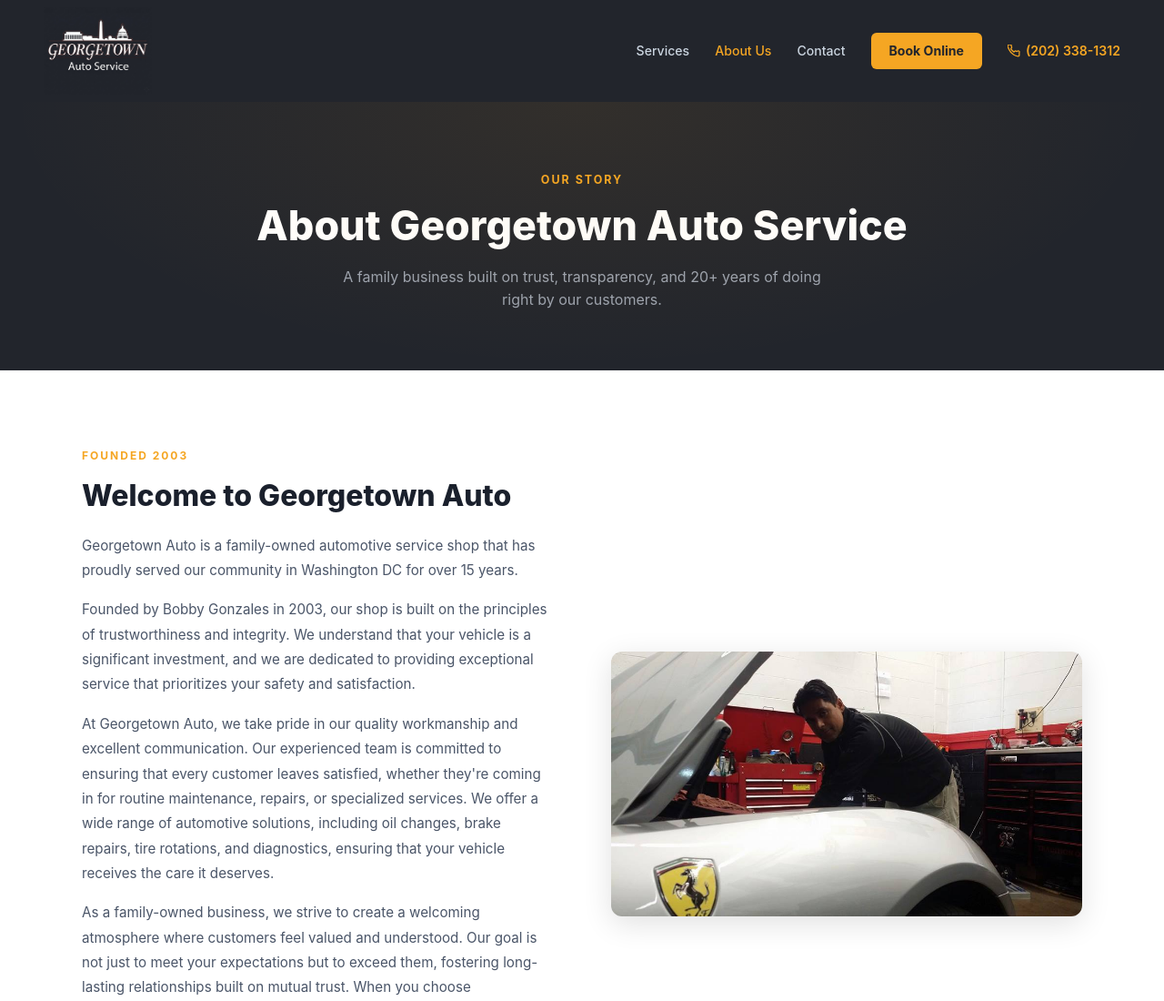
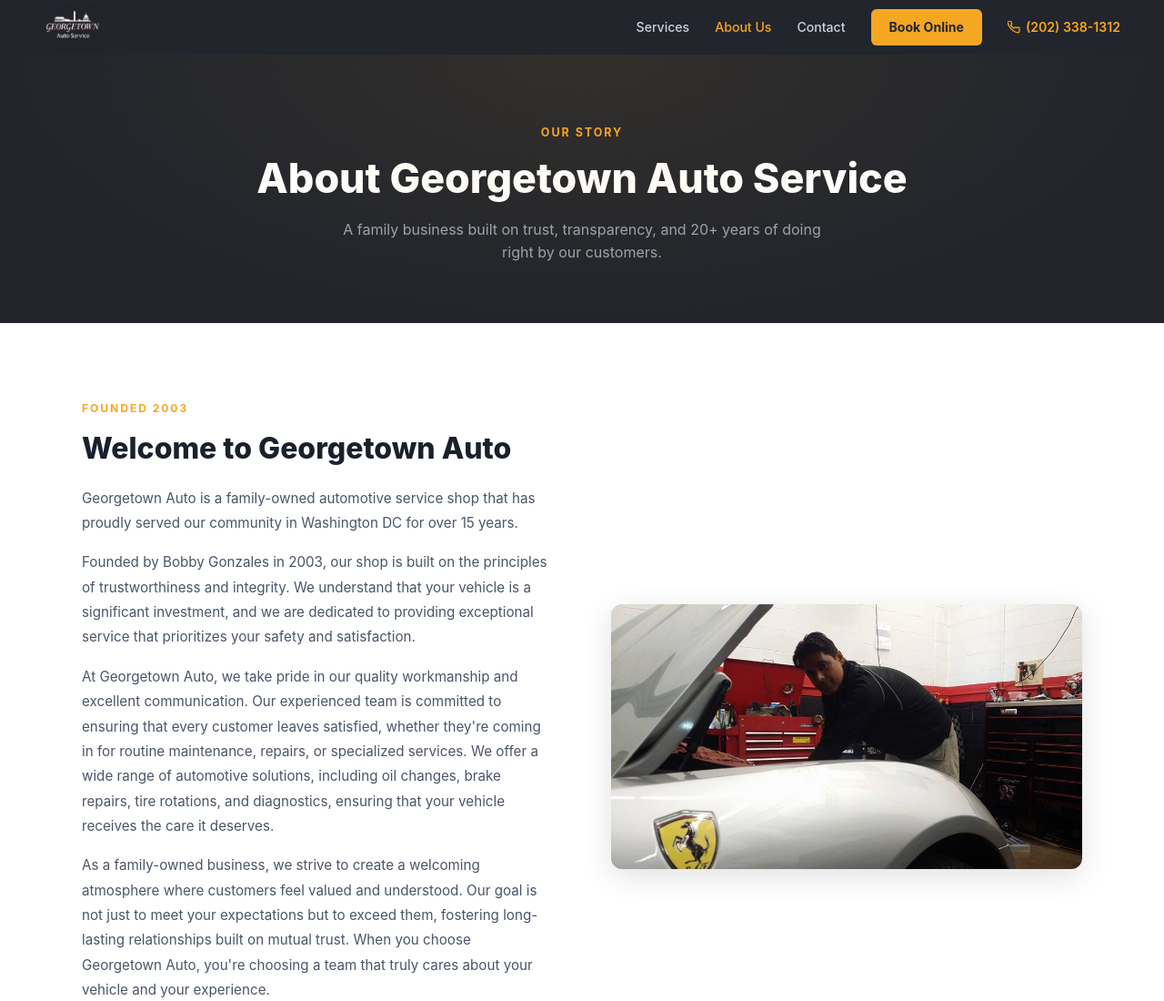
Before and after one commit to vasilyc-ai/georgetownauto, a plain HTML site: page about.html in a window 1280 px wide. Shown: the top 1100 px of the page at 91% size. Drawn offline with Linux system fonts and the light colour scheme.

Commit message:
slim header

```diff
--- a/about.html
+++ b/about.html
@@ -32,14 +32,14 @@
       top: 0;
       z-index: 1000;
       background: var(--dark);
-      padding: 8px 48px;
+      padding: 4px 48px;
       display: flex;
       align-items: center;
       justify-content: space-between;
       transition: padding 0.3s ease, box-shadow 0.3s ease;
     }
     #main-nav.scrolled {
-      padding: 4px 48px;
+      padding: 2px 48px;
       box-shadow: 0 4px 20px rgba(0,0,0,0.35);
     }
     .nav-logo {
@@ -48,7 +48,7 @@
       text-decoration: none;
     }
     .nav-logo-img {
-      height: 96px;
+      height: 52px;
       width: auto;
       display: block;
       background: #22252c;
```
Also changed, not shown: index.html (+3 -3 lines).
